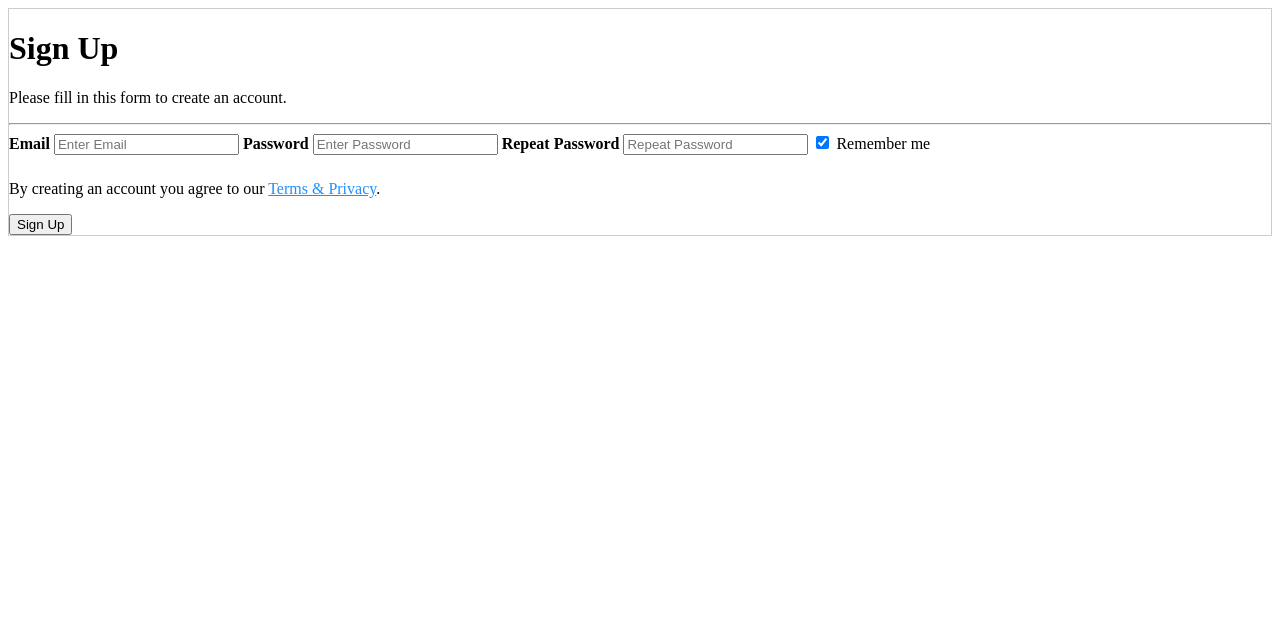
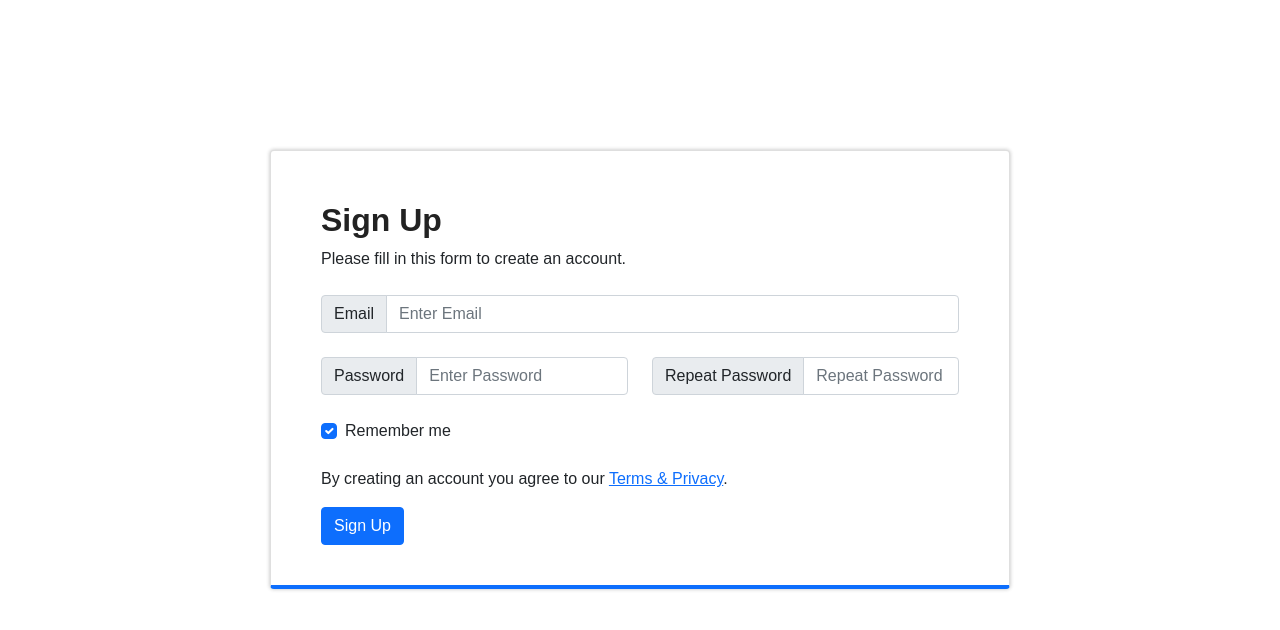
Before and after one commit to Tooba-star/DataBase, a website: page register/Signup.html in a window 1280 px wide. Drawn offline with nearby package versions, Linux system fonts and the light colour scheme; files that its build step writes are made by us from their sources.

Commit message:
css style code

```diff
--- a/public/style.css
+++ b/public/style.css
@@ -1,5 +1,3 @@
-.p{
-    color: blueviolet;
-    width: 75%;
-    margin: auto;
-}
+body{ font-family: Arial, Helvetica, sans-serif; }
+.section-home{ max-width: 740px; margin: 150px auto 50px; box-shadow: 0 0px 4px rgba(0,0,0,0.15), 0 0px 4px rgba(0,0,0,0.12); padding: 50px 50px 40px; border-radius: 4px; border-bottom: 4px solid #0d6efd;}
+.section-home h2{ font-weight: 800; color: #222 }
--- a/register/Signup.html
+++ b/register/Signup.html
@@ -1,37 +1,53 @@
 <!DOCTYPE html>
 <html lang="en">
+
 <head>
   <meta charset="UTF-8">
   <meta name="viewport" content="width=device-width, initial-scale=1.0">
   <title>SignUp</title>
-    <!-- <link rel="stylesheet" href="style/signupStyle.css"/> -->
+  <link href="https://cdn.jsdelivr.net/npm/bootstrap@5.0.0-beta1/dist/css/bootstrap.min.css" rel="stylesheet"
+    integrity="sha384-giJF6kkoqNQ00vy+HMDP7azOuL0xtbfIcaT9wjKHr8RbDVddVHyTfAAsrekwKmP1" crossorigin="anonymous">
+  <link rel="stylesheet" href="style.css">
 </head>
+
 <body>
-    <form style="border:1px solid #ccc" method="POST">
   <div class="container">
-          <h1>Sign Up</h1>
+    <div class="section-home card">
+      <form class="form" method="POST">
+        <h2>Sign Up</h2>
         <p>Please fill in this form to create an account.</p>
-          <hr>
+        <div class="input-group my-4">
+          <label class="input-group-text" for="email">Email</label>
+          <input class="input form-control" type="text" placeholder="Enter Email" name="email" required>
+        </div>
+        <div class="row">
+          <div class="col-md-6">
+            <div class="input-group">
+              <label class="input-group-text" for="psw">Password</label>
+              <input class="input form-control" type="password" placeholder="Enter Password" name="psw" required>
+            </div>
+          </div>
+          <div class="col-md-6">
+            <div class="input-group">
+              <label class="input-group-text" for="psw-repeat">Repeat Password</label>
+              <input class="input form-control" type="password" placeholder="Repeat Password" name="psw-repeat"
+                required>
+            </div>
+          </div>
+        </div>
+        <div class="form-check my-4">
+          <input class="form-check-input" type="checkbox" checked="checked" name="remember">
+          <label class="form-check-label">Remember me</label>
+        </div>
 
-          <label for="email"><b>Email</b></label>
-          <input type="text" placeholder="Enter Email" name="email" required>
-
-          <label for="psw"><b>Password</b></label>
-          <input type="password" placeholder="Enter Password" name="psw" required>
-
-          <label for="psw-repeat"><b>Repeat Password</b></label>
-          <input type="password" placeholder="Repeat Password" name="psw-repeat" required>
-
-          <label>
-            <input type="checkbox" checked="checked" name="remember" style="margin-bottom:15px"> Remember me
-          </label>
-
-          <p>By creating an account you agree to our <a href="#" style="color:dodgerblue">Terms & Privacy</a>.</p>
+        <p>By creating an account you agree to our <a href="#">Terms & Privacy</a>.</p>
 
         <div class="clearfix">
-            <button type="submit" class="signupbtn">Sign Up</button>
+          <button class="btn btn-primary" type="submit" class="signupbtn">Sign Up</button>
+        </div>
+      </form>
     </div>
   </div>
-      </form>
 </body>
+
 </html>
```
Also changed, not shown: register/Signin.html (+32 -14 lines), register/index.html (+14 -5 lines). Lines whose indentation alone changed are shown as unchanged.
